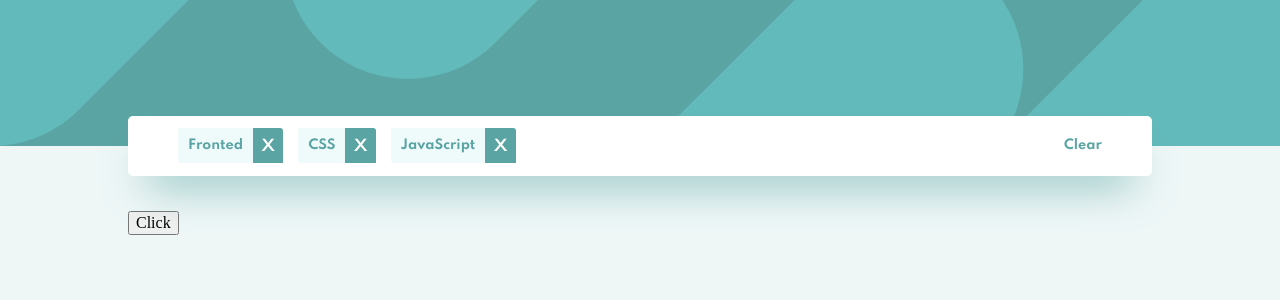
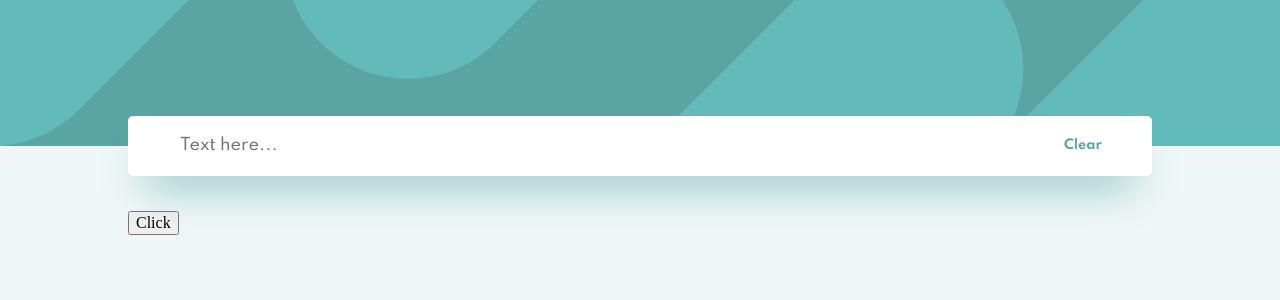
Before and after one commit to darrubla/React-Job-Dashboard, a React app: page / in a window 1280 px wide. Shown: the top 300 px of the page. Built offline with nearby package versions, Linux system fonts and the light colour scheme.

Commit message:
[ADD] input tag created with the input value

```diff
--- a/package.json
+++ b/package.json
@@ -5,8 +5,8 @@
   "main": "index.js",
   "scripts": {
     "test": "echo \"Error: no test specified\" && exit 1",
-    "build": "webpack --mode production",
-    "start": "webpack-dev-server --open --mode development"
+    "build:production": "webpack --mode production",
+    "build:dev": "webpack-dev-server --open --mode development"
   },
   "repository": {
     "type": "git",
--- a/src/assets/styles/components/Navbar.scss
+++ b/src/assets/styles/components/Navbar.scss
@@ -24,6 +24,9 @@
 
   li {
     list-style-type: none;
+    display: flex;
+    flex-direction: column;
+    justify-content: center;
   }
 }
 
@@ -34,6 +37,15 @@
   li {
     margin-right: 15px;
   }
+}
+
+.header__navbar-input {
+  border-radius: 10px;
+  border-style: none;
+  outline: none;
+  display: block;
+  width: 90%;
+  height: 50px;
 }
 
 .header__navbar-clearButton {
--- a/src/components/JobCard.jsx
+++ b/src/components/JobCard.jsx
@@ -18,33 +18,9 @@ import "../assets/styles/components/JobCard.scss";
 import "../assets/styles/components/Tags.scss";
 
 function JobCard(props) {
-  const {
-    logo,
-    company,
-    new: boolean,
-    featured,
-    position,
-    role,
-    level,
-    postedAt,
-    contract,
-    location,
-    languages,
-    tools,
-  } = props;
+  const { logo, company, new: boolean, featured, position, role, level, postedAt, contract, location, languages, tools } = props;
 
-  const logos = [
-    photosnap,
-    manage,
-    account,
-    myHome,
-    loopStudios,
-    faceit,
-    shortly,
-    insure,
-    eyecam,
-    airFilter,
-  ];
+  const logos = [photosnap, manage, account, myHome, loopStudios, faceit, shortly, insure, eyecam, airFilter];
 
   let roleTag;
   let levelTag;
--- a/src/components/SearchFilter.jsx
+++ b/src/components/SearchFilter.jsx
@@ -1,29 +1,65 @@
-import React, { Component } from "react";
-
+import React from "react";
 import SearchFilterTag from "./SearchFilterTag";
 import "../assets/styles/components/Navbar.scss";
 
-class SearchFilter extends Component {
+class SearchFilterTest extends React.Component {
+  constructor(props) {
+    super(props);
+    this.inputText = React.createRef();
+    this.handleKeyUp = this.handleKeyUp.bind(this);
+    this.handleClear = this.handleClear.bind(this);
+    this.state = {
+      tag: [],
+    };
+  }
+
+  handleKeyUp(e) {
+    if (e.keyCode === 13) {
+      const newTag = (
+        <li key={this.inputText.current.value}>
+          <div className="filter__tag">
+            <p>{this.inputText.current.value}</p>
+            <span>x</span>
+          </div>
+        </li>
+      );
+      this.setState({
+        tag: [...this.state.tag, newTag],
+      });
+      this.inputText.current.value = "";
+    }
+  }
+
+  handleClear() {
+    this.setState({
+      tag: [],
+    });
+  }
+
   render() {
     return (
       <nav className="header__navbar">
         <ul>
           <div className="navbar__tagFilter">
+            {this.state.tag}
+
             <li>
-              <SearchFilterTag title="Fronted" />
-            </li>
-            <li>
-              <SearchFilterTag title="CSS" />
-            </li>
-            <li>
-              <SearchFilterTag title="JavaScript" />
+              <input
+                className="header__navbar-input"
+                ref={this.inputText}
+                onKeyUp={(e) => this.handleKeyUp(e)}
+                type="text"
+                placeholder="Text here..."
+              />
             </li>
           </div>
-          <li className="header__navbar-clearButton">Clear</li>
+          <li onClick={this.handleClear} className="header__navbar-clearButton">
+            Clear
+          </li>
         </ul>
       </nav>
     );
   }
 }
 
-export default SearchFilter;
+export default SearchFilterTest;
```
